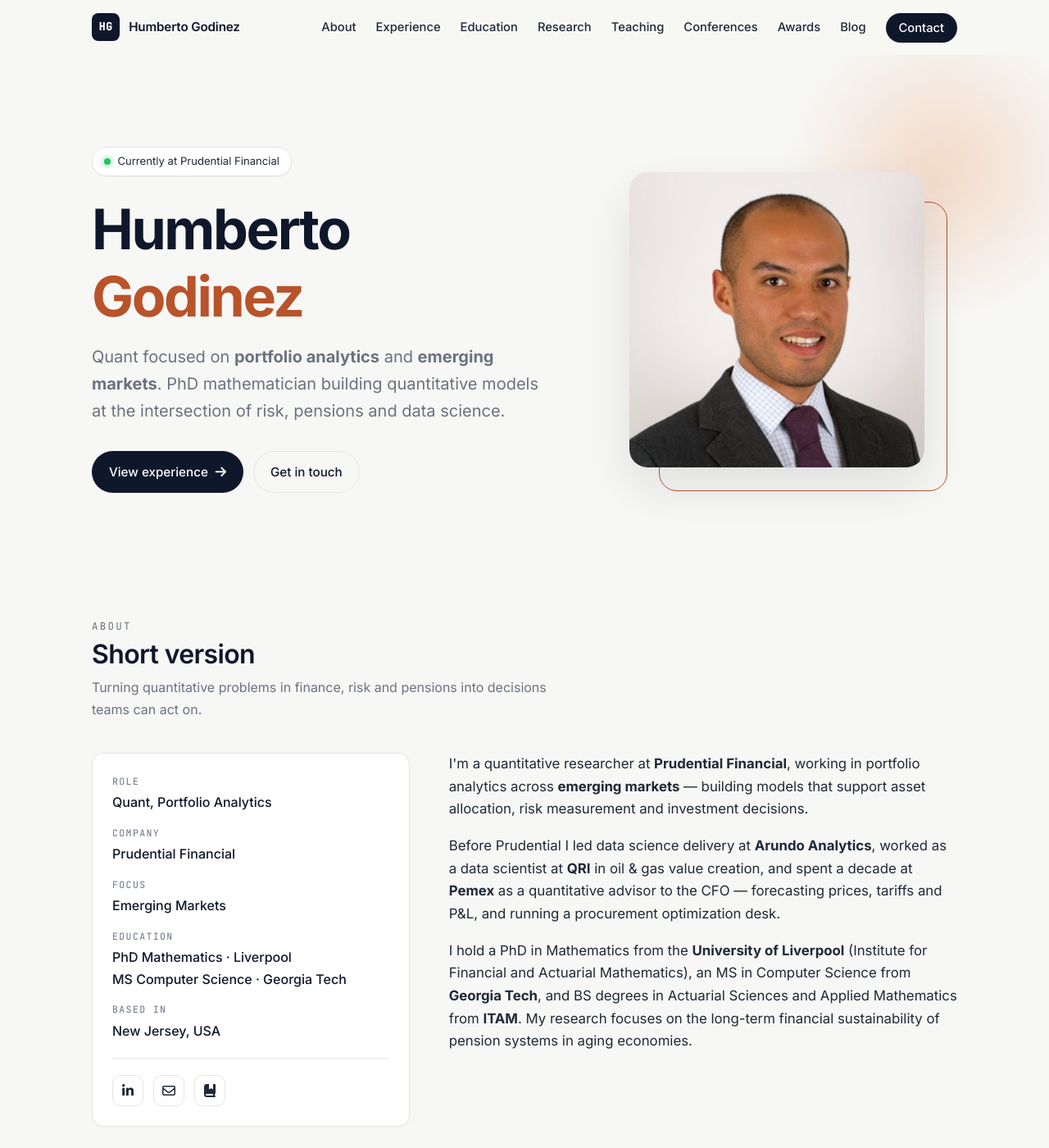
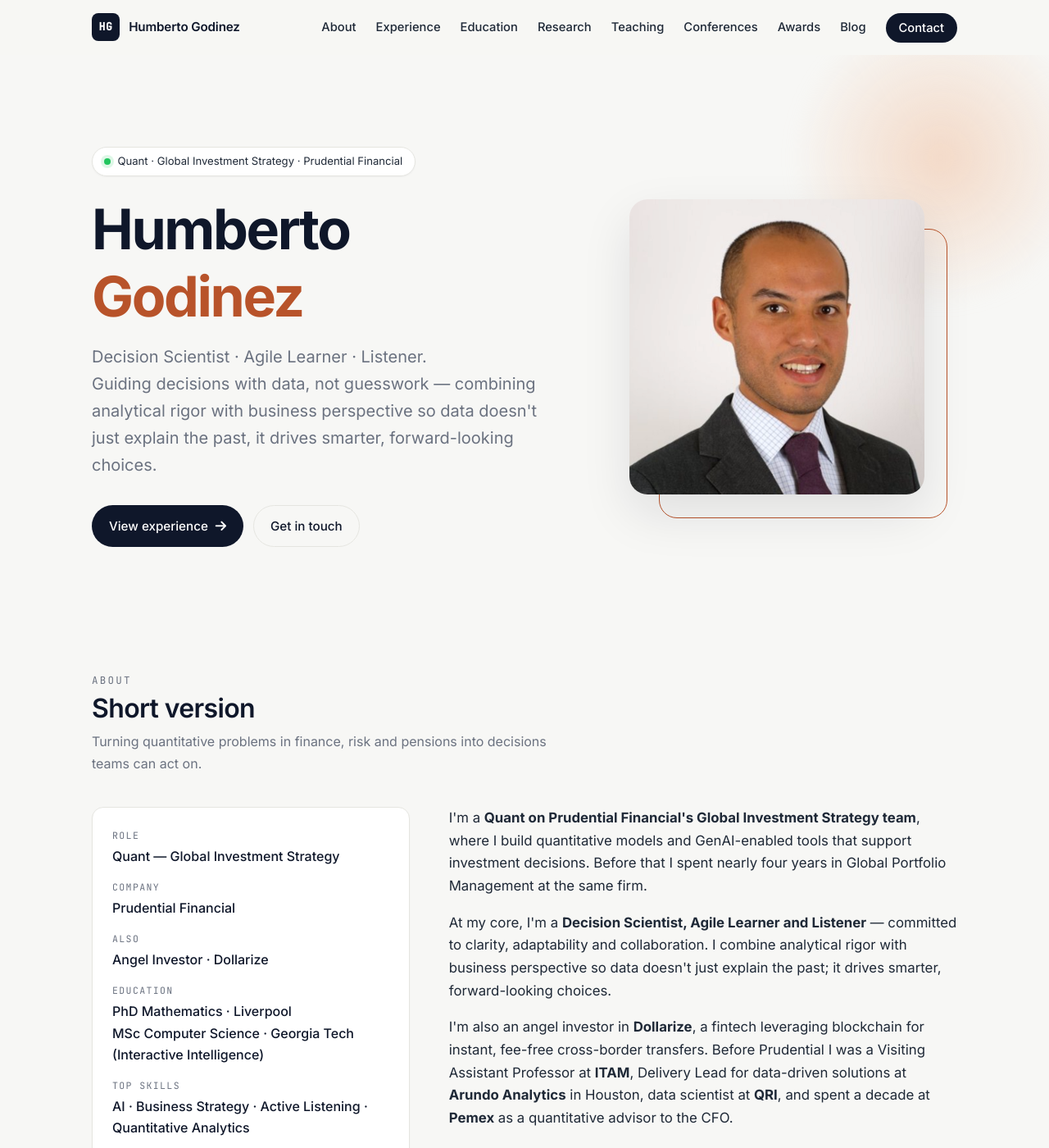
Before and after one commit to hgodinez/hgodinez.github.io, a Jekyll site: the page built from index.html, in a window 1280 px wide and 1400 px high. Shown: the whole window at 82% size. Built offline with Jekyll 4.4.1, drawn with Linux system fonts in a browser that asks for light colours; some of the changed text lies outside the part shown.

Commit message:
Sync bio with LinkedIn; move location to Houston
- Rewrite hero + about copy around the LinkedIn positioning
  (Decision Scientist, Agile Learner, Listener; guiding decisions
  with data, not guesswork).
- Current role is now Quant on Prudential Financial's Global
  Investment Strategy team (Jan 2025); previous Prudential role
  (Global Portfolio Management) kept on the timeline.
- Add Angel Investor role at Dollarize.
- Fix location: Houston, TX (not New Jersey).
- Arundo Analytics entry now correctly notes Houston, TX.
- Add Georgia Tech specialization (Interactive Intelligence).
- Add LinkedIn certifications missing from the site: GenAI Explorer
  (The Digital Insurer), Decision Intelligence (LinkedIn), and the
  McKinsey Management Accelerator (Hispanic & Latino Leadership
  Academy); refine McKinsey dates.

https://claude.ai/code/session_017sWhrGMhu4TV93Lnzxu9XA

```diff
--- a/_config.yml
+++ b/_config.yml
@@ -14,7 +14,7 @@
 # You can create any custom variable you would like, and they will be accessible
 # in the templates via {{ site.myvariable }}.
 title: Humberto Godinez
-tagline: Quant · Portfolio Analytics · Emerging Markets
+tagline: Quant · Decision Scientist · Guiding decisions with data
 
 author:
   name: Humberto Godinez
--- a/_pages/experience.html
+++ b/_pages/experience.html
@@ -7,21 +7,34 @@ favicon: favicon-hgo.ico
 ---
 <ul class="timeline">
   <li>
-    <p class="tl-meta">2021 &mdash; present</p>
-    <h3 class="tl-title">Quant, Portfolio Analytics</h3>
-    <p class="tl-org">Prudential Financial &middot; United States</p>
-    <p class="tl-detail">Quantitative modelling for emerging-market portfolios: risk measurement, asset allocation and analytics that support investment decisions.</p>
+    <p class="tl-meta">Jan 2025 &mdash; present &middot; Hybrid</p>
+    <h3 class="tl-title">Quant &mdash; Global Investment Strategy</h3>
+    <p class="tl-org">Prudential Financial</p>
+    <p class="tl-detail">Generative AI tools and quantitative models supporting global investment strategy and decision-making.</p>
   </li>
   <li>
-    <p class="tl-meta">2021</p>
-    <h3 class="tl-title">Visiting Assistant Professor</h3>
-    <p class="tl-org">ITAM &middot; Mexico</p>
+    <p class="tl-meta">Mar 2021 &mdash; Jan 2025 &middot; Remote</p>
+    <h3 class="tl-title">Quant &mdash; Global Portfolio Management</h3>
+    <p class="tl-org">Prudential Financial</p>
+    <p class="tl-detail">Quantitative modelling for global portfolios: risk measurement, asset allocation and analytics supporting investment decisions.</p>
   </li>
   <li>
-    <p class="tl-meta">2019 &mdash; 2020</p>
-    <h3 class="tl-title">Delivery Lead, Data Science Solutions</h3>
+    <p class="tl-meta">Dec 2020 &mdash; present</p>
+    <h3 class="tl-title">Angel Investor</h3>
+    <p class="tl-org">Dollarize</p>
+    <p class="tl-detail">Fintech leveraging blockchain technology to enable instant, fee-free cross-border transfers. Advising on quantitative models and team leadership.</p>
+  </li>
+  <li>
+    <p class="tl-meta">2021 &middot; Remote</p>
+    <h3 class="tl-title">Visiting Assistant Professor</h3>
+    <p class="tl-org">Instituto Tecnol&oacute;gico Aut&oacute;nomo de M&eacute;xico (ITAM)</p>
+    <p class="tl-detail">Module leader of Statistics in Actuarial Sciences. Student evaluation: 4.83 / 5.</p>
+  </li>
+  <li>
+    <p class="tl-meta">2019 &mdash; 2020 &middot; Houston, TX</p>
+    <h3 class="tl-title">Delivery Lead &mdash; Data-Driven Solutions</h3>
     <p class="tl-org">Arundo Analytics</p>
-    <p class="tl-detail">Led cross-functional teams (data scientists, solution architects, software and field engineers) scoping, building and operationalising ML and analytics SaaS solutions.</p>
+    <p class="tl-detail">Worked hand-in-hand with customers to identify and quantify data-driven opportunities, leading cross-functional teams (data scientists, solution architects, software and field engineers) to scope, build and operationalise ML and analytics SaaS solutions.</p>
   </li>
   <li>
     <p class="tl-meta">2017 &mdash; 2019</p>
--- a/index.html
+++ b/index.html
@@ -6,11 +6,11 @@ favicon: favicon-hgo.ico
   <section class="hero">
     <div class="container hero-grid">
       <div class="hero-text">
-        <span class="hero-role"><span class="dot"></span> Currently at Prudential Financial</span>
+        <span class="hero-role"><span class="dot"></span> Quant &middot; Global Investment Strategy &middot; Prudential Financial</span>
         <h1>Humberto <em>Godinez</em></h1>
         <p class="hero-tagline">
-          Quant focused on <strong>portfolio analytics</strong> and <strong>emerging markets</strong>.
-          PhD mathematician building quantitative models at the intersection of risk, pensions and data science.
+          Decision Scientist &middot; Agile Learner &middot; Listener.
+          <br>Guiding decisions with data, not guesswork &mdash; combining analytical rigor with business perspective so data doesn't just explain the past, it drives smarter, forward-looking choices.
         </p>
         <div class="hero-actions">
           <a href="/experience/" class="button primary">View experience <i class="fa-solid fa-arrow-right"></i></a>
@@ -36,11 +36,12 @@ favicon: favicon-hgo.ico
       <div class="about-grid">
         <aside class="about-card">
           <dl>
-            <div><dt>Role</dt><dd>Quant, Portfolio Analytics</dd></div>
+            <div><dt>Role</dt><dd>Quant &mdash; Global Investment Strategy</dd></div>
             <div><dt>Company</dt><dd>Prudential Financial</dd></div>
-            <div><dt>Focus</dt><dd>Emerging Markets</dd></div>
-            <div><dt>Education</dt><dd>PhD Mathematics · Liverpool<br>MS Computer Science · Georgia Tech</dd></div>
-            <div><dt>Based in</dt><dd>New Jersey, USA</dd></div>
+            <div><dt>Also</dt><dd>Angel Investor &middot; Dollarize</dd></div>
+            <div><dt>Education</dt><dd>PhD Mathematics &middot; Liverpool<br>MSc Computer Science &middot; Georgia Tech<br>(Interactive Intelligence)</dd></div>
+            <div><dt>Top skills</dt><dd>AI &middot; Business Strategy &middot; Active Listening &middot; Quantitative Analytics</dd></div>
+            <div><dt>Based in</dt><dd>Houston, Texas</dd></div>
           </dl>
           <div class="about-links">
             <a href="https://www.linkedin.com/in/hgodinez/" target="_blank" rel="noopener" aria-label="LinkedIn"><i class="fa-brands fa-linkedin-in"></i></a>
@@ -51,22 +52,31 @@ favicon: favicon-hgo.ico
 
         <div class="about-copy">
           <p>
-            I'm a quantitative researcher at <strong>Prudential Financial</strong>, working in
-            portfolio analytics across <strong>emerging markets</strong> &mdash; building models
-            that support asset allocation, risk measurement and investment decisions.
+            I'm a <strong>Quant on Prudential Financial's Global Investment Strategy team</strong>,
+            where I build quantitative models and GenAI-enabled tools that support investment
+            decisions. Before that I spent nearly four years in Global Portfolio Management at
+            the same firm.
           </p>
           <p>
-            Before Prudential I led data science delivery at <strong>Arundo Analytics</strong>,
-            worked as a data scientist at <strong>QRI</strong> in oil &amp; gas value creation,
-            and spent a decade at <strong>Pemex</strong> as a quantitative advisor to the CFO
-            &mdash; forecasting prices, tariffs and P&amp;L, and running a procurement optimization desk.
+            At my core, I'm a <strong>Decision Scientist, Agile Learner and Listener</strong>
+            &mdash; committed to clarity, adaptability and collaboration. I combine analytical
+            rigor with business perspective so data doesn't just explain the past; it drives
+            smarter, forward-looking choices.
           </p>
           <p>
-            I hold a PhD in Mathematics from the <strong>University of Liverpool</strong> (Institute
-            for Financial and Actuarial Mathematics), an MS in Computer Science from
-            <strong>Georgia Tech</strong>, and BS degrees in Actuarial Sciences and Applied
-            Mathematics from <strong>ITAM</strong>. My research focuses on the long-term financial
-            sustainability of pension systems in aging economies.
+            I'm also an angel investor in <strong>Dollarize</strong>, a fintech leveraging
+            blockchain for instant, fee-free cross-border transfers. Before Prudential I was a
+            Visiting Assistant Professor at <strong>ITAM</strong>, Delivery Lead for data-driven
+            solutions at <strong>Arundo Analytics</strong> in Houston, data scientist at
+            <strong>QRI</strong>, and spent a decade at <strong>Pemex</strong> as a quantitative
+            advisor to the CFO.
+          </p>
+          <p>
+            I hold a PhD in Mathematics from the <strong>University of Liverpool</strong>
+            (Institute for Financial and Actuarial Mathematics), an MSc in Computer Science
+            from <strong>Georgia Tech</strong> (Interactive Intelligence), and BSc degrees in
+            Actuarial Sciences and Applied Mathematics from <strong>ITAM</strong>. My research
+            focuses on the long-term financial sustainability of pension systems.
           </p>
         </div>
       </div>
```
Also changed, not shown: _pages/education.html (+10 -5 lines).
